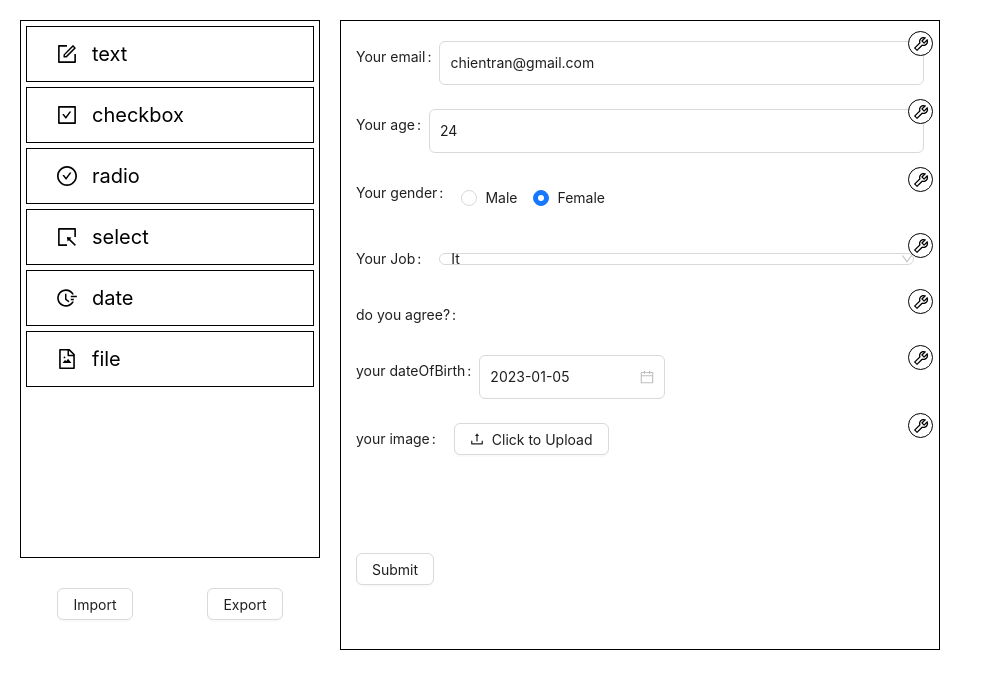
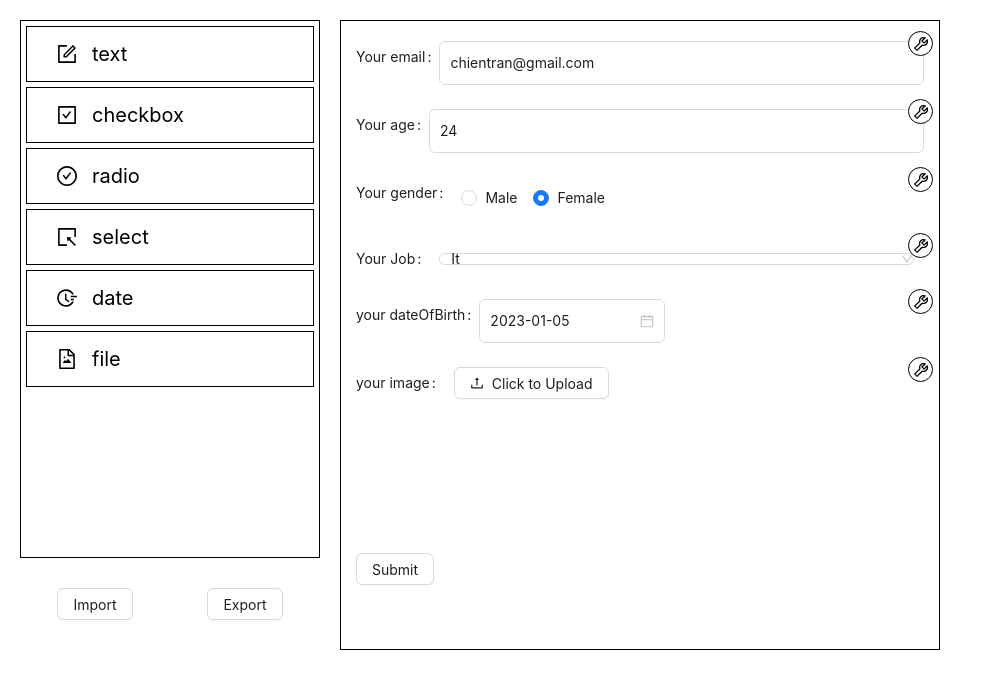
Before and after one commit to chientran83/task-drag-input, a React (Create React App) app: page / in a window 1280 px wide. Shown: the top 688 px of the page, without its empty margins (0-983 px from the left). Built offline with nearby package versions, Linux system fonts and the light colour scheme.

Commit message:
edit mock

```diff
--- a/src/app/consts/mock.tsx
+++ b/src/app/consts/mock.tsx
@@ -50,10 +50,10 @@ const mock: MockType = {
       placeholder: "please inter placeholder !",
       value: "chientran@gmail.com",
       rules: {
-        required : {
+        required: {
           value: true,
-          message: "Please enter email !"
-        }
+          message: "Please enter email !",
+        },
       },
     },
     // {
@@ -115,13 +115,6 @@ const mock: MockType = {
       ],
     },
     {
-      id: "4",
-      name: "confirm",
-      type: "checkbox",
-      label: "do you agree?",
-      value: true,
-    },
-    {
       id: "5",
       name: "dateOfBirth",
       type: "date",
@@ -153,10 +146,6 @@ const mock: MockType = {
   ],
 };
 
-export const {
-  optionsSelectEditInput,
-  viewForm,
-  sidebar,
-} = mock;
+export const { optionsSelectEditInput, viewForm, sidebar } = mock;
 
 export default mock;
```
